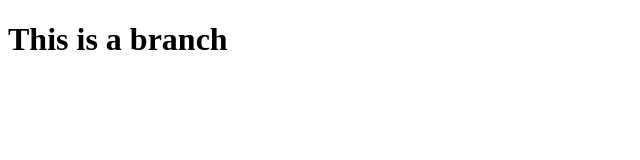
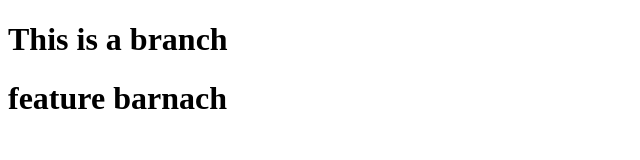
Before and after one commit to moizkhan-23/branchRepo, a plain HTML site: page index.html in a window 1280 px wide. Shown: the whole page, without its empty margins (0-640 px from the left). Drawn offline with Linux system fonts and the light colour scheme.

Commit message:
addheading

```diff
--- a/index.html
+++ b/index.html
@@ -7,5 +7,6 @@
 </head>
 <body>
     <h1>This is a branch</h1>
+    <h1>feature barnach </h1>
 </body>
 </html>
```
